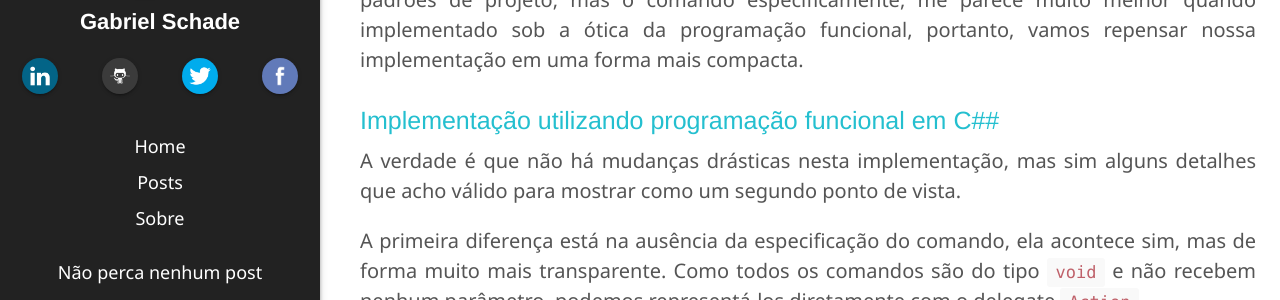
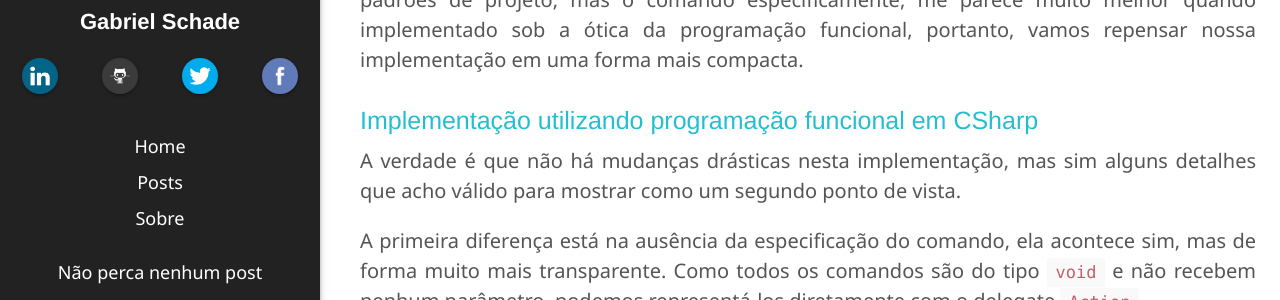
Before and after one commit to gabrielschade/gabrielschade.github.io, a Jekyll site: the page built from _posts/2018-04-02-gof-command.markdown, in a window 1280 px wide and 900 px high, scrolled down 5084 px. Shown: the part 154-454 px from the top of the window. Built offline with Jekyll 4.4.1, drawn with Linux system fonts in a browser that asks for light colours; nearby versions of some CDN libraries; comment, search, counter and statistics services are not loaded; some of the changed text lies outside the part shown.

Commit message:
Atualização para texto

```diff
--- a/_posts/2018-04-02-gof-command.markdown
+++ b/_posts/2018-04-02-gof-command.markdown
@@ -170,7 +170,7 @@ O que mais me incomoda na implementação desta forma é que as funções dos co
 
 Note que eu não estou dizendo em momento nenhum que isso é extrapolável para todos os padrões de projeto, mas o comando especificamente, me parece muito melhor quando implementado sob a ótica da programação funcional, portanto, vamos repensar nossa implementação em uma forma mais compacta.
 
-### Implementação utilizando programação funcional em C##
+### Implementação utilizando programação funcional em CSharp
 
 A verdade é que não há mudanças drásticas nesta implementação, mas sim alguns detalhes que acho válido para mostrar como um segundo ponto de vista.
 
```
Also changed, not shown: other parts of _posts/2018-04-02-gof-command.markdown (+1 -1 lines).
